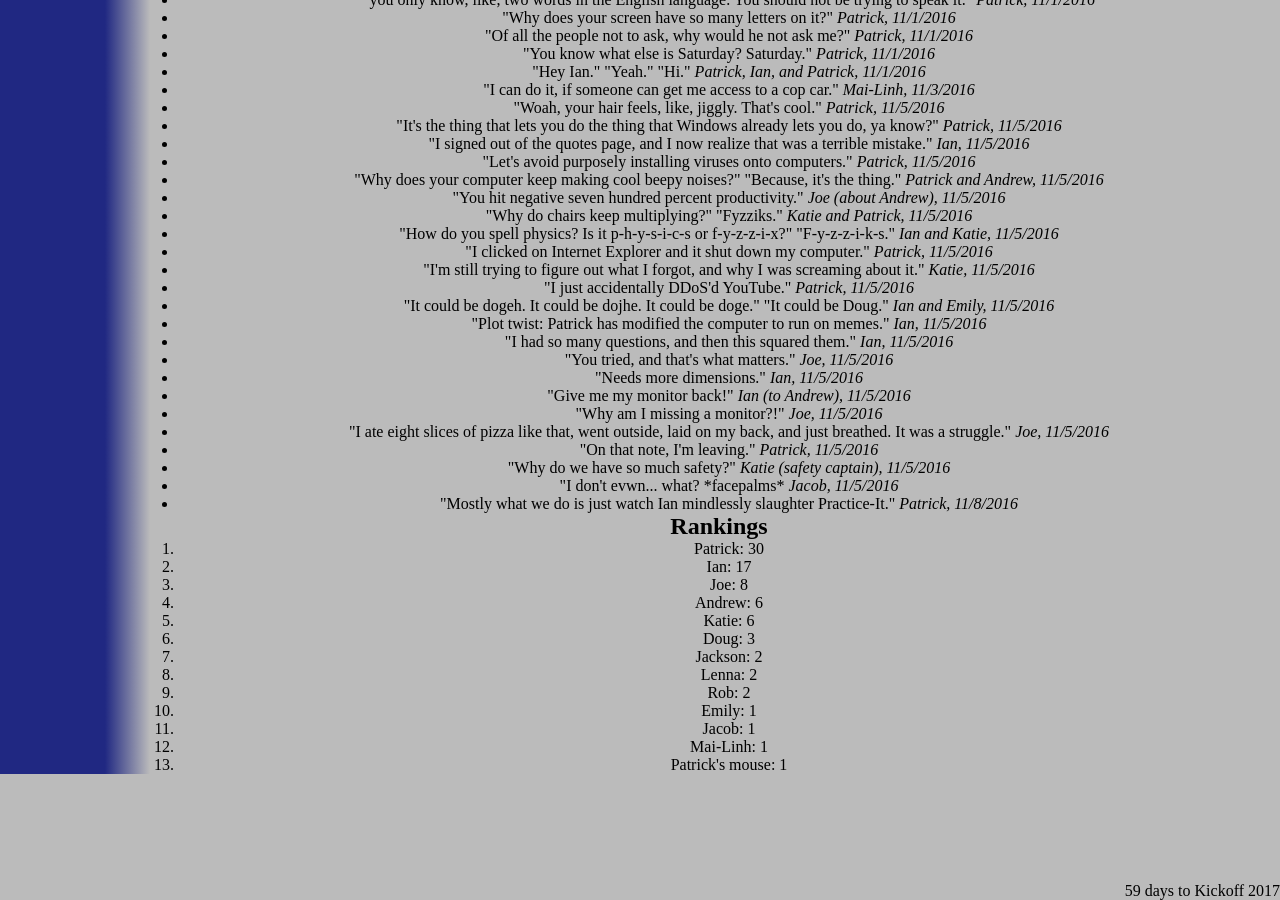
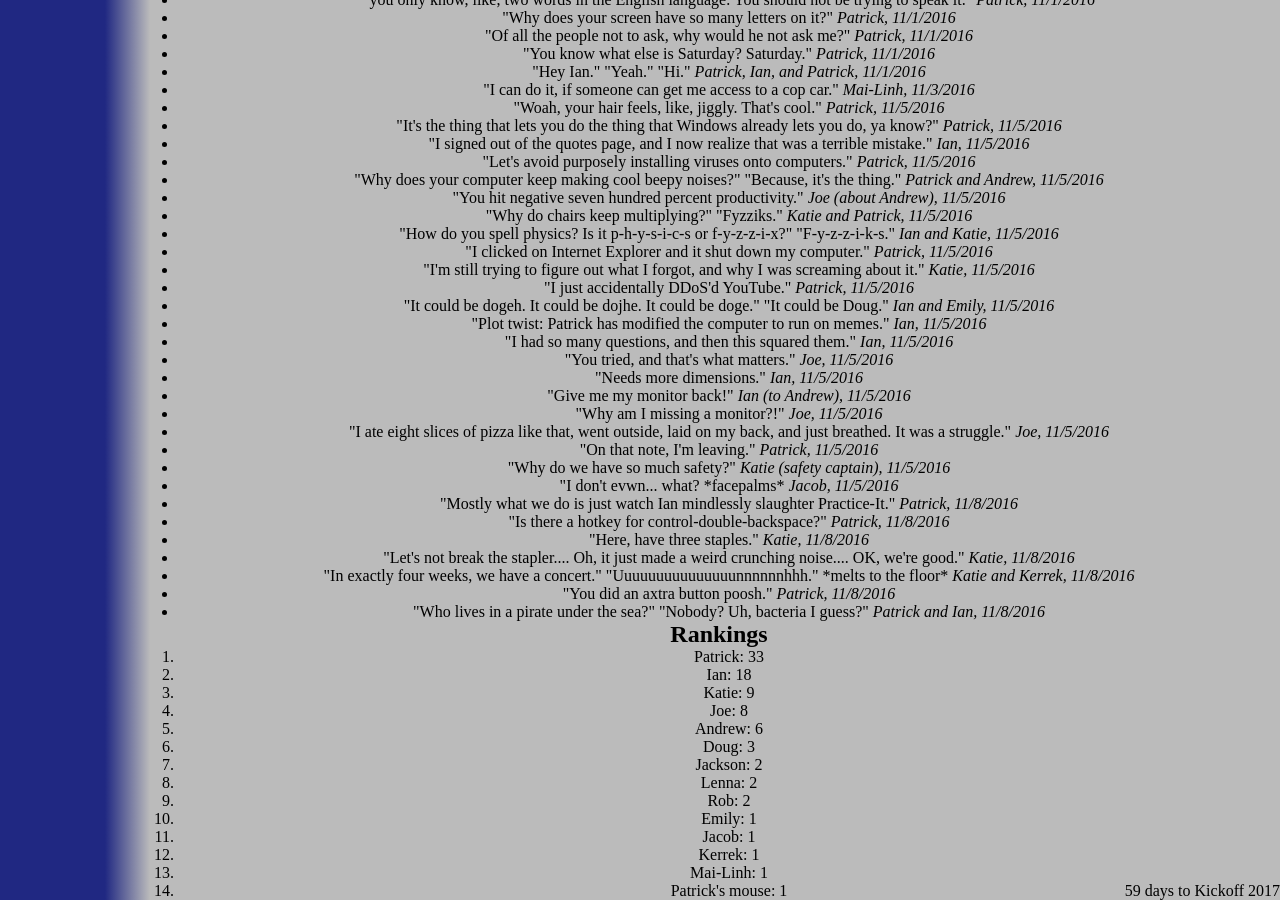
Before and after one commit to katiebugmoon/FRC4131.github.io, a Jekyll site: the page built from media/2017/quotes.html, in a window 1280 px wide and 900 px high, scrolled down 763 px. Built offline with Jekyll 4.4.1, drawn with Linux system fonts in a browser that asks for light colours; nearby versions of some CDN libraries.

Commit message:
Update quotes.html

```diff
--- a/media/2017/quotes.html
+++ b/media/2017/quotes.html
@@ -67,6 +67,12 @@
 	<li>"Why do we have so much safety?" <i>Katie (safety captain), 11/5/2016</i></li>
 	<li>"I don't evwn... what? *facepalms* <i>Jacob, 11/5/2016</i></li>
 	<li>"Mostly what we do is just watch Ian mindlessly slaughter Practice-It." <i>Patrick, 11/8/2016</i></li>
+	<li>"Is there a hotkey for control-double-backspace?" <i>Patrick, 11/8/2016</i></li>
+	<li>"Here, have three staples." <i>Katie, 11/8/2016</i></li>
+	<li>"Let's not break the stapler.... Oh, it just made a weird crunching noise.... OK, we're good." <i>Katie, 11/8/2016</i></li>
+	<li>"In exactly four weeks, we have a concert." "Uuuuuuuuuuuuuuunnnnnnhhh." *melts to the floor* <i>Katie and Kerrek, 11/8/2016</i></li>
+	<li>"You did an axtra button poosh." <i>Patrick, 11/8/2016</i></li>
+	<li>"Who lives in a pirate under the sea?" "Nobody? Uh, bacteria I guess?" <i>Patrick and Ian, 11/8/2016</i></li>
 </ul>
 <h2>Rankings</h2>
 <ol id='rankings'></ol>
```
